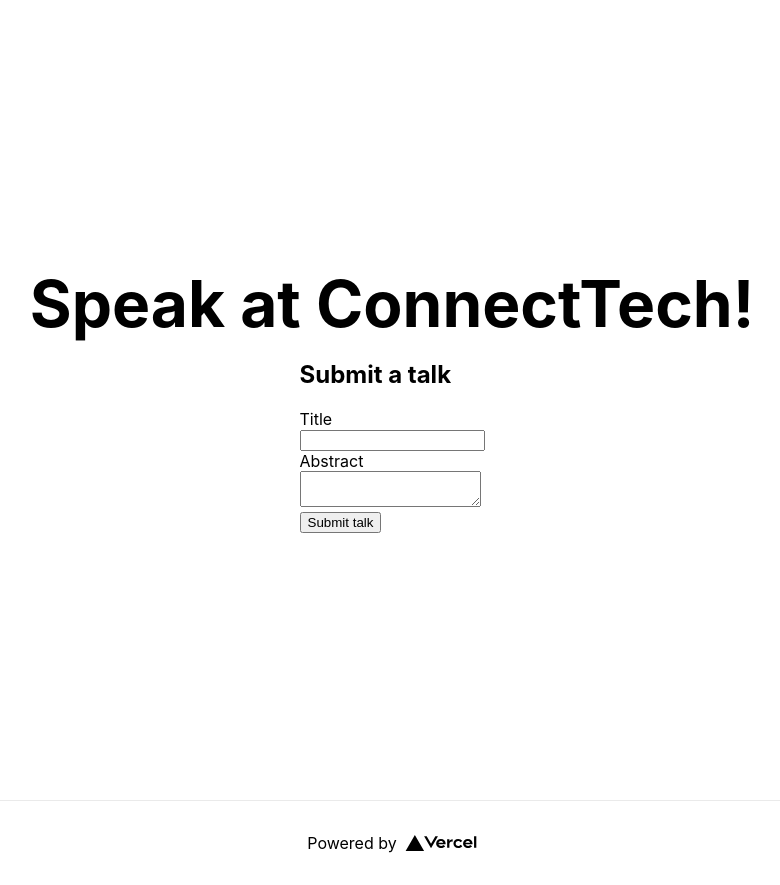
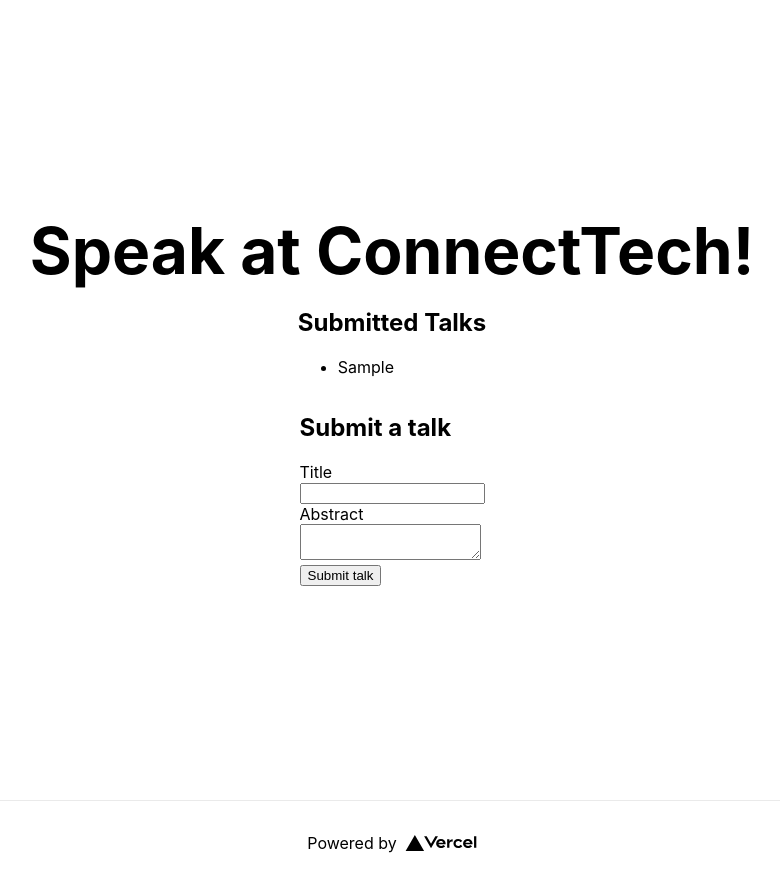
Before and after one commit to Jacob-Bankston/conf-app-connect-tech-2021, a Next.js app: page / in a window 1280 px wide. Both pictures are taken after typing "Sample", "Sample" into the empty fields and a click on the input "Submit talk". Shown: the whole page, without its empty margins (248-1028 px from the left). Built offline with nearby package versions, Linux system fonts and the light colour scheme.

Commit message:
render the new talks now

```diff
--- a/pages/index.tsx
+++ b/pages/index.tsx
@@ -23,6 +23,7 @@
 export default function Home() {
   const [talk, setTalk] = useState(newTalk);
   const [status, setStatus] = useState<Status>("Idle");
+  const [talks, setTalks] = useState<Talk[]>([]);
 
   // Derived state
   const errors  = validate();
@@ -30,18 +31,6 @@
 
   function onChange(event: ChangeEvent<HTMLInputElement | HTMLTextAreaElement>) {
     setTalk({ ...talk, [event.target.id]: event.target.value });
-  }
-
-  function handleSubmit(event: FormEvent<HTMLFormElement>) {
-    event.preventDefault(); // stop postback
-    setStatus("Submitted");
-    debugger;
-    if (isValid) {
-      // TODO: Actually save stuff.
-      setStatus("Complete");
-      setTalk(newTalk); // Clear the form
-    };
-
   }
 
   function validate() {
@@ -55,6 +44,18 @@
     return errors;
   }
 
+  function handleSubmit(event: FormEvent<HTMLFormElement>) {
+    event.preventDefault(); // stop postback
+    setStatus("Submitted");
+    debugger;
+    if (isValid) {
+      // TODO: Actually save stuff.
+      setTalks([...talks, talk]);
+      setStatus("Complete");
+      setTalk(newTalk); // Clear the form
+    };
+  }
+
   return (
     <div className={styles.container}>
       <Head>
@@ -65,6 +66,13 @@
 
       <main className={styles.main}>
         <h1 className={styles.title}>Speak at ConnectTech!</h1>
+
+        <section>
+          <h2>Submitted Talks</h2>
+          <ul>
+            { talks.map((t) => (<li key={t.title}>{t.title}</li>))}
+          </ul>
+        </section>
 
         <form onSubmit={handleSubmit}>
           <h2>Submit a talk</h2>
```
